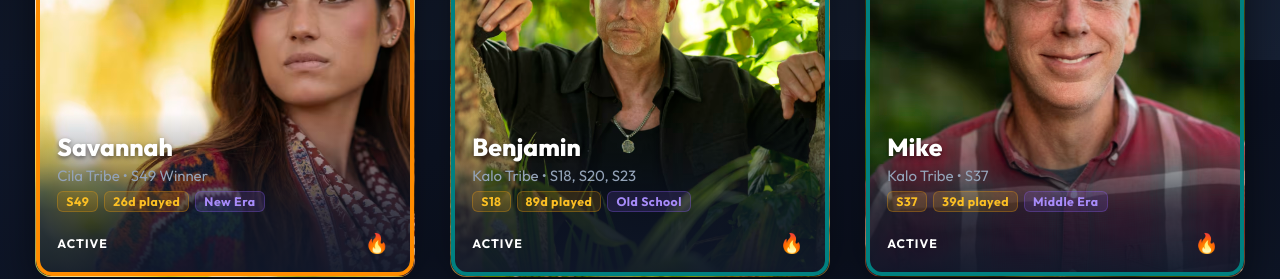
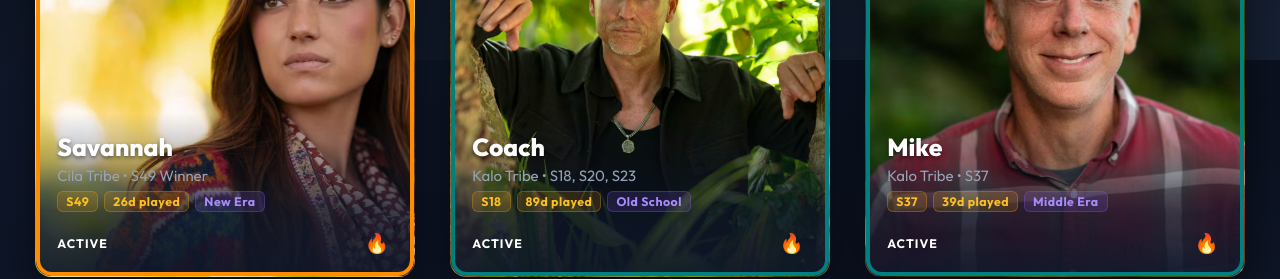
Before and after one commit to mjwade01/Survivor50Tracker, a React (Vite) app: page / in a window 1280 px wide. Shown: the part 3140-3419 px from the top of the page. Built offline with nearby package versions, Linux system fonts and the light colour scheme; a web font is replaced by a local one.

Commit message:
Update Coach's display name

```diff
--- a/src/data/players.js
+++ b/src/data/players.js
@@ -20,7 +20,7 @@ export const players = [
   { id: 23, name: "Savannah Louie", from: "S49 Winner", tribe: "Cila", status: "Active", image: "/pics/Savannah.avif", advantages: [], alliances: [], wins: { reward: 0, immunity: 0 }, focalPoint: "0%", totalVotes: 0, adventures: [], originalSeason: 49, era: "New Era", daysPlayed: 26 },
 
   // KALO TRIBE (Teal)
-  { id: 6, name: "Benjamin 'Coach' Wade", from: "S18, S20, S23", tribe: "Kalo", status: "Active", image: "/pics/Coach.avif", advantages: [], alliances: [], wins: { reward: 0, immunity: 0 }, focalPoint: "15%", totalVotes: 0, adventures: [], originalSeason: 18, era: "Old School", daysPlayed: 89 },
+  { id: 6, name: "Coach", from: "S18, S20, S23", tribe: "Kalo", status: "Active", image: "/pics/Coach.avif", advantages: [], alliances: [], wins: { reward: 0, immunity: 0 }, focalPoint: "15%", totalVotes: 0, adventures: [], originalSeason: 18, era: "Old School", daysPlayed: 89 },
   { id: 11, name: "Mike White", from: "S37", tribe: "Kalo", status: "Active", image: "/pics/Mike.avif", advantages: [], alliances: [], wins: { reward: 0, immunity: 0 }, focalPoint: "15%", totalVotes: 0, adventures: [], originalSeason: 37, era: "Middle Era", daysPlayed: 39 },
   { id: 8, name: "Chrissy Hofbeck", from: "S35", tribe: "Kalo", status: "Active", image: "/pics/Chrissy.avif", advantages: [], alliances: [], wins: { reward: 0, immunity: 0 }, focalPoint: "0%", totalVotes: 0, adventures: [], originalSeason: 35, era: "Middle Era", daysPlayed: 39 },
   { id: 13, name: "Jonathan Young", from: "S42", tribe: "Kalo", status: "Active", image: "/pics/Jonathan.avif", advantages: [], alliances: [], wins: { reward: 0, immunity: 0 }, focalPoint: "0%", totalVotes: 0, adventures: [], originalSeason: 42, era: "New Era", daysPlayed: 24 },
```
Also changed, not shown: 1 other file (tests, documents, lock files or other folders).
